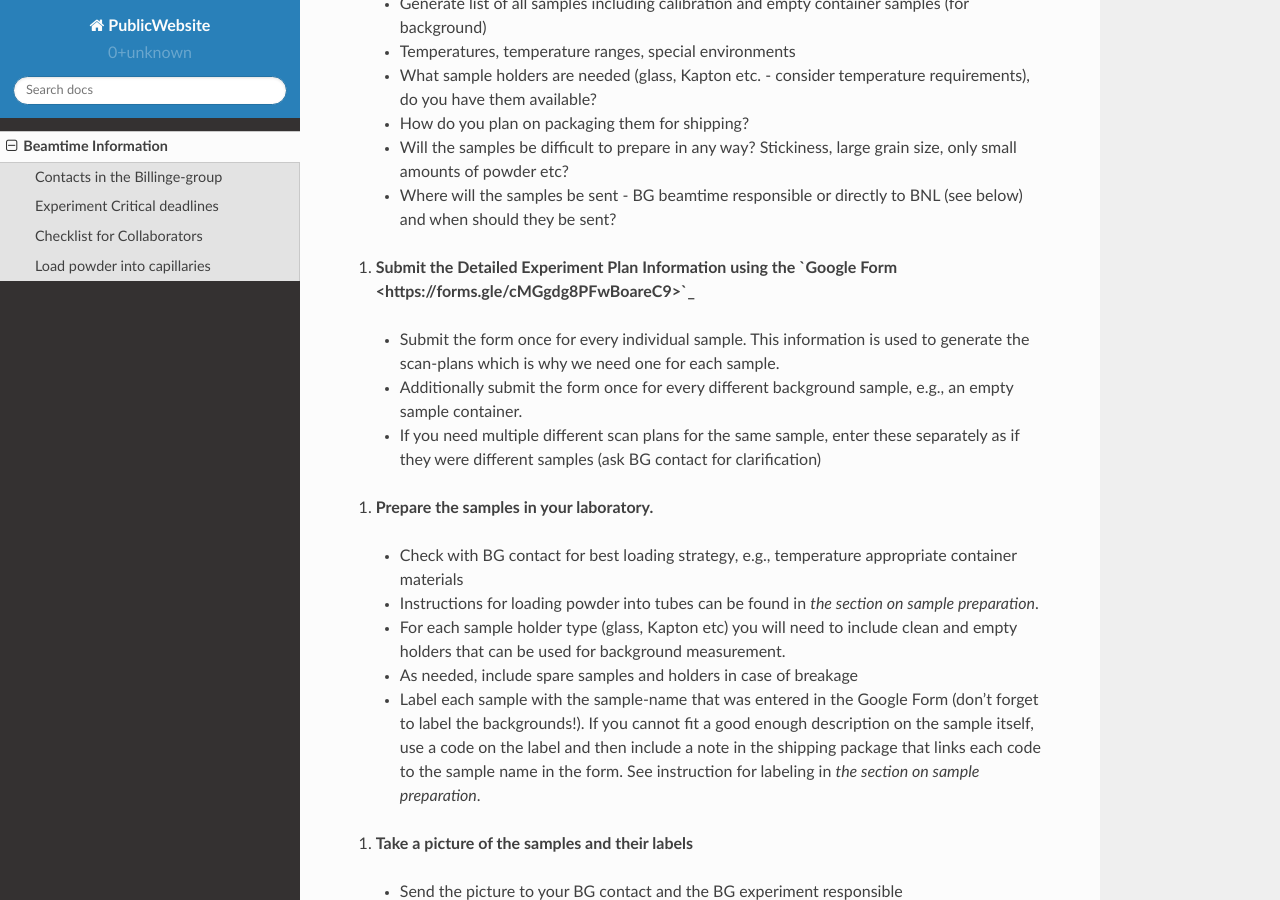
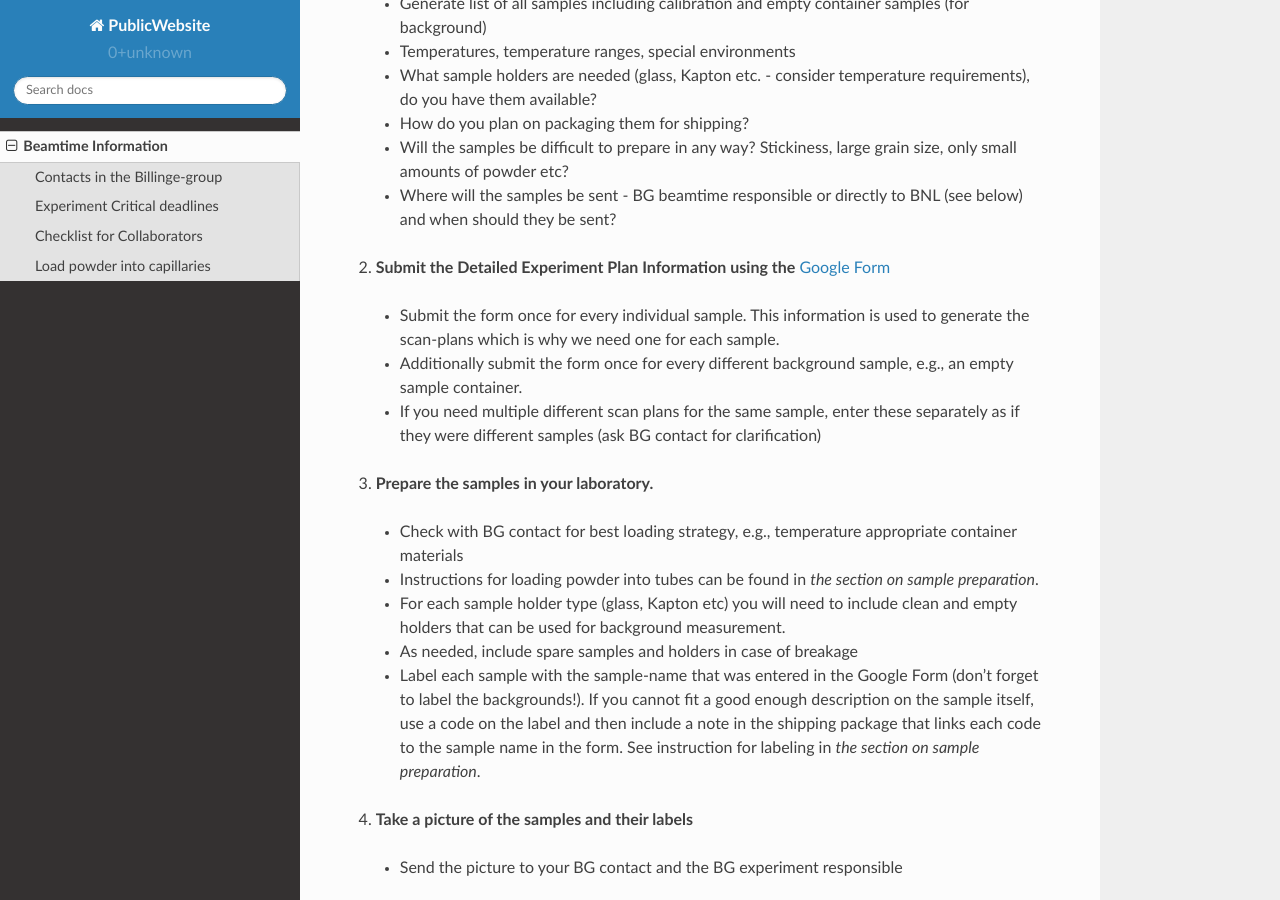
Before and after one commit to Billingegroup/PublicWebsite, a Sphinx documentation site: the page built from docs/source/beamtime.rst, in a window 1280 px wide and 900 px high, scrolled down 744 px. Built offline with Sphinx 7.4.7 and the Read the Docs theme 2.0.0, drawn with Linux system fonts in a browser that asks for light colours; some of the changed lines change nothing that is shown.

Commit message:
MNT: fix enumerate and link

```diff
--- a/docs/source/beamtime.rst
+++ b/docs/source/beamtime.rst
@@ -21,7 +21,7 @@ Experiment Critical deadlines
 
 Checklist for Collaborators
 ---------------------------
-#. **Meet with your contact person in BG to discuss experimental plan**
+1. **Meet with your contact person in BG to discuss experimental plan**
 
   * Generate list of all samples including calibration and empty container samples (for background)
   * Temperatures, temperature ranges, special environments
@@ -30,13 +30,13 @@ Checklist for Collaborators
   * Will the samples be difficult to prepare in any way? Stickiness, large grain size, only small amounts of powder etc?
   * Where will the samples be sent - BG beamtime responsible or directly to BNL (see below) and when should they be sent?
 
-#. **Submit the Detailed Experiment Plan Information using the `Google Form <https://forms.gle/cMGgdg8PFwBoareC9>`_**
+2. **Submit the Detailed Experiment Plan Information using the** `Google Form <https://forms.gle/cMGgdg8PFwBoareC9>`_
 
   * Submit the form once for every individual sample.  This information is used to generate the scan-plans which is why we need one for each sample.
   * Additionally submit the form once for every different background sample, e.g., an empty sample container.
   * If you need multiple different scan plans for the same sample, enter these separately as if they were different samples (ask BG contact for clarification)
 
-#. **Prepare the samples in your laboratory.**
+3. **Prepare the samples in your laboratory.**
 
   * Check with BG contact for best loading strategy, e.g., temperature appropriate container materials
   * Instructions for loading powder into tubes can be found in `the section on sample preparation`.
@@ -44,22 +44,22 @@ Checklist for Collaborators
   * As needed, include spare samples and holders in case of breakage
   * Label each sample with the sample-name that was entered in the Google Form (don't forget to label the backgrounds!). If you cannot fit a good enough description on the sample itself, use a code on the label and then include a note in the shipping package that links each code to the sample name in the form. See instruction for labeling in `the section on sample preparation`.
 
-#. **Take a picture of the samples and their labels**
+4. **Take a picture of the samples and their labels**
 
   * Send the picture to your BG contact and the BG experiment responsible
 
-#. **Wrap the individual samples in protective material**
+5. **Wrap the individual samples in protective material**
 
   * Use bubble wrap/cotton balls or similar for shock absorption to secure the samples
   * If you have glass capillaries inside glass jars, stuff cotton padding around it so it doesn't shake around.
 
-#. **Take a picture of all the individually padded/secured samples**
+6. **Take a picture of all the individually padded/secured samples**
 
   * Send the picture to your BG contact and the BG experiment responsible
 
-#. **Package the samples snuggly in an appropriate box or padded envelope**
+7. **Package the samples snuggly in an appropriate box or padded envelope**
 
-#. **Prepare the shipping label.**
+8. **Prepare the shipping label.**
 
   * Samples should be shipped using tracked services such as FedEx.
   * Samples arriving at BNL but not making it to the beamline because of an incomplete shipping label, or arriving too late, are the most common point of failure.  Please pay close attention to the instructions for labeling and shipping samples.
@@ -76,16 +76,16 @@ Checklist for Collaborators
   * Double and triple check the details of the address as packages get lost at BNL and Columbia.  DO NOT GUESS.
   * * If you have any questions or issues, contact the Beamline responsible or your BG group contact
 
-#. **Take a picture of the finished package with its shipping label.**
+9. **Take a picture of the finished package with its shipping label.**
 
-#. **Send all three pictures to your BG contact person and beamtime responsible and wait for them to give thumbs up that everything looks alright.**
+10. **Send all three pictures to your BG contact person and beamtime responsible and wait for them to give thumbs up that everything looks alright.**
 
-#. **make sure to follow guidelines for shipping chemicals**
+11. **make sure to follow guidelines for shipping chemicals**
 
   * If you have MSDS’s, please include them.
   * If samples are hazardous, follow all rules of the shipping company and BNL for shipping hazardous materials.  MSDS’s are likely required in this case and other packaging rules may have to be followed.
 
-#. **Ship your package!**
+12. **Ship your package!**
 
 
 Load powder into capillaries
@@ -99,20 +99,20 @@ Please watch the following two videos on how to load powder into capillaries.
 
 Here, we have some notes for the video:
 
-#. In the video, the eproxy is used to seal the capillaries. Sticky clay can be used to seal the capillaries as well.
+1. In the video, the eproxy is used to seal the capillaries. Sticky clay can be used to seal the capillaries as well.
 
-#. A labeled flag can be attached to the top of the capillaries so that it will be easier to identify the sample.
+2. A labeled flag can be attached to the top of the capillaries so that it will be easier to identify the sample.
 
 Below, we list the technical standard for the sample loading at 28-ID-1 and 28-ID-2 beamlines:
 
-#. We will be using capillaries only of size (OD) ~ 1 mm (~0.0402”), ~1.2mm (0.0435”), ~1.5mm (~0.0615”), or ~2mm (~0.075”).
+3. We will be using capillaries only of size (OD) ~ 1 mm (~0.0402”), ~1.2mm (0.0435”), ~1.5mm (~0.0615”), or ~2mm (~0.075”).
 
-#. The capillaries must have the proper length. Powder must be packed inside the capillary as per the drawing below.
+4. The capillaries must have the proper length. Powder must be packed inside the capillary as per the drawing below.
 
-#. Each sample in its capillary should be in one vial/Ziplock pouch/container along with the sample number label
+5. Each sample in its capillary should be in one vial/Ziplock pouch/container along with the sample number label
 
-#. Labels should be less than 5mm wide and attached as close as possible on the top side. Place tags at 2 different heights so that samples can be mounted in a consecutive order with alternating tag positions: high, low, high etc.(as shown in the picture) - otherwise labels of adjacent capillaries touch each other.
+6. Labels should be less than 5mm wide and attached as close as possible on the top side. Place tags at 2 different heights so that samples can be mounted in a consecutive order with alternating tag positions: high, low, high etc.(as shown in the picture) - otherwise labels of adjacent capillaries touch each other.
 
-#. Sample capillaries will be inserted into the multiple sample holder (as show in the picture below). Each holder can hold max 45 including a calibrant on both side (43 + 2).
+7. Sample capillaries will be inserted into the multiple sample holder (as show in the picture below). Each holder can hold max 45 including a calibrant on both side (43 + 2).
 
 .. image:: _static/capillaries_photo.png
```
